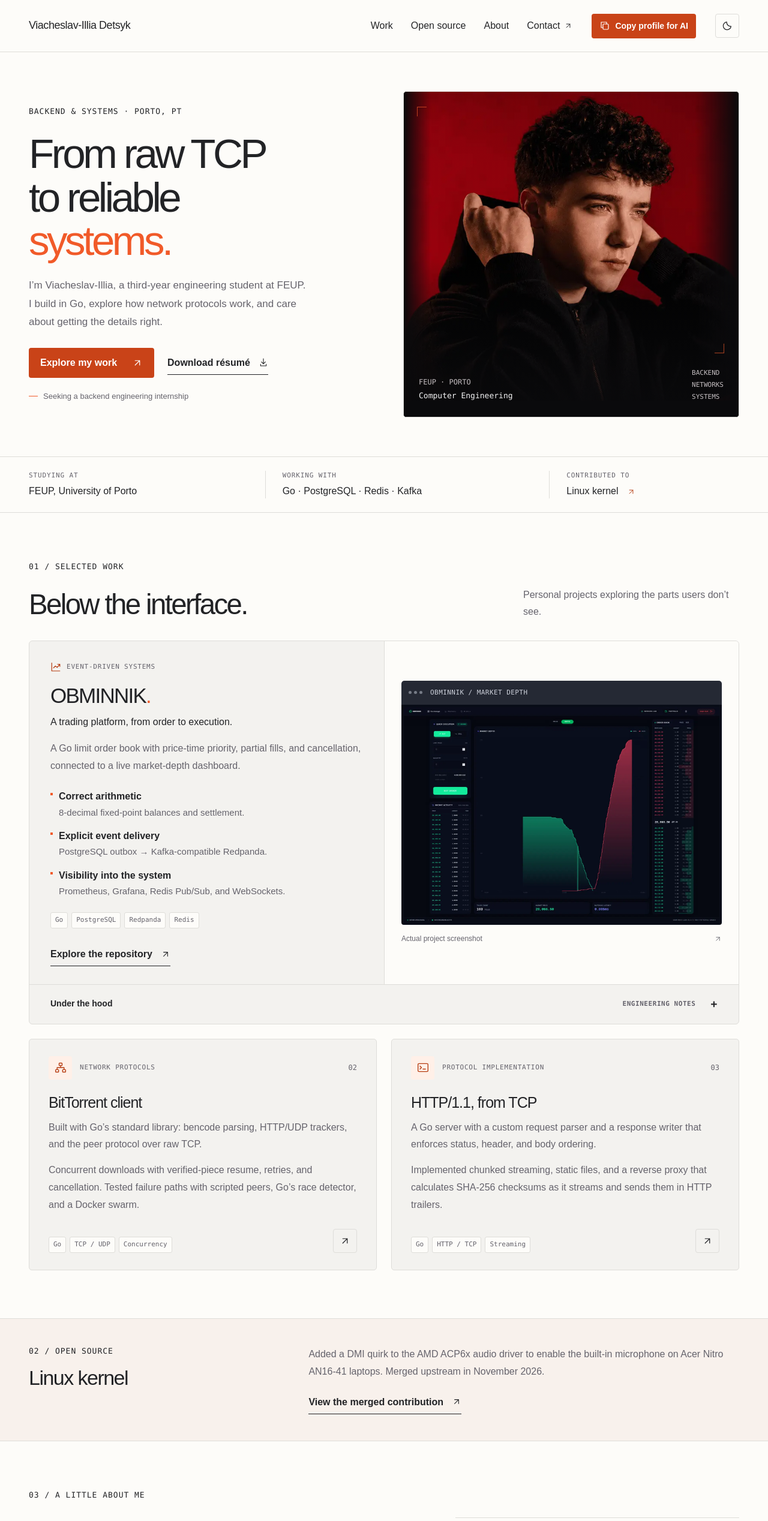
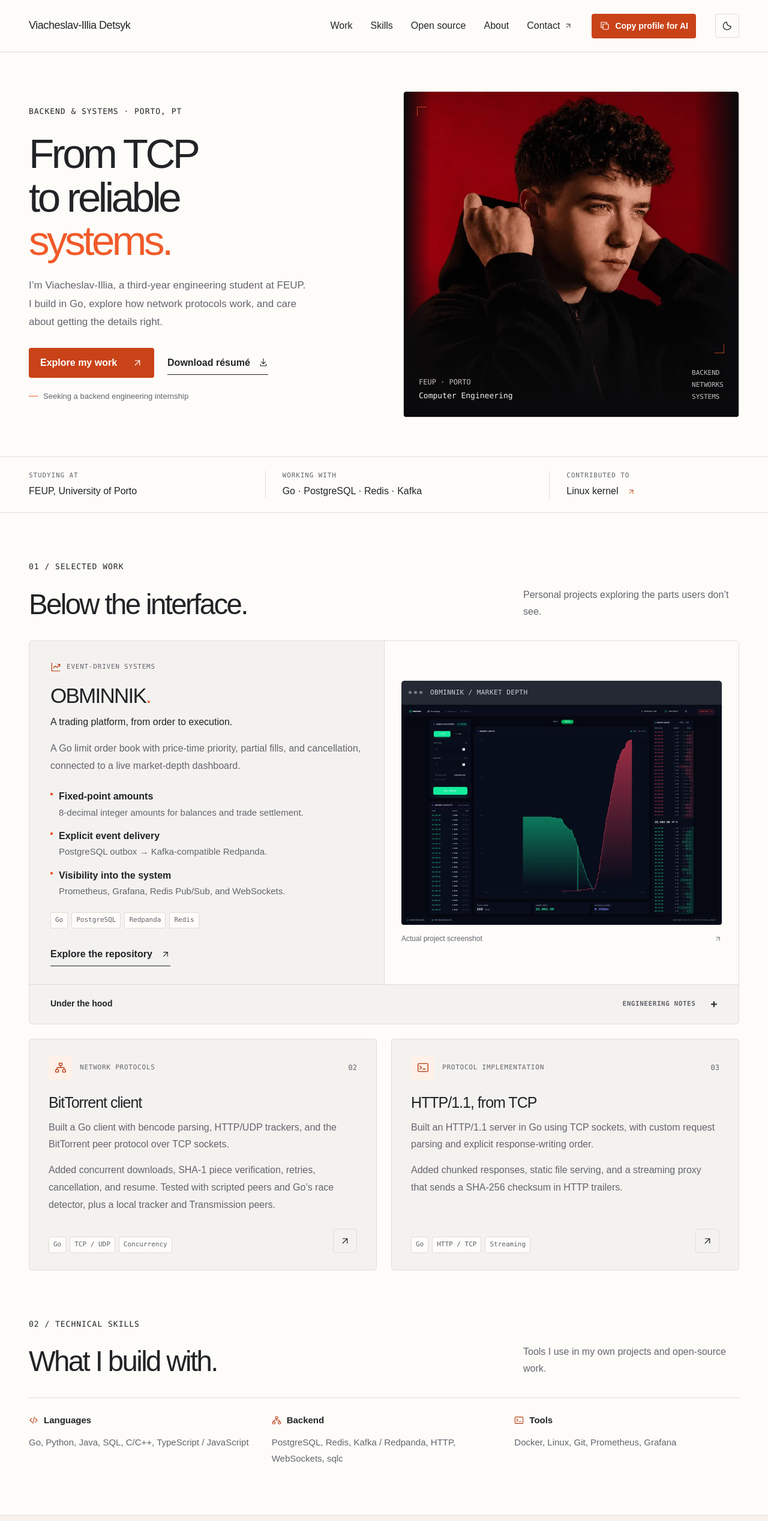
Before and after one commit to slavik-ua/slavik-ua.github.io, a plain HTML site: page index.html in a window 1280 px wide. Shown: the top 2536 px of the page at 60% size. Drawn offline with Linux system fonts and the light colour scheme.

Commit message:
Separate skills and clarify verified project descriptions

```diff
--- a/index.html
+++ b/index.html
@@ -9,7 +9,7 @@
   <link rel="canonical" href="https://slavik-ua.github.io/">
   <meta property="og:type" content="website">
   <meta property="og:title" content="Viacheslav-Illia Detsyk — Backend &amp; Systems">
-  <meta property="og:description" content="From raw TCP to reliable systems. Go projects, network protocols, and a merged Linux kernel fix.">
+  <meta property="og:description" content="From TCP to reliable systems. Go projects, network protocols, and a merged Linux kernel fix.">
   <meta property="og:url" content="https://slavik-ua.github.io/">
   <meta property="og:image" content="https://slavik-ua.github.io/assets/social-card.png">
   <meta property="og:image:alt" content="Viacheslav-Illia Detsyk. Backend systems, network protocols, and Go.">
@@ -50,7 +50,7 @@
 
   <header class="site-header"><div class="container header-inner">
     <a class="identity" href="#top"><span class="identity-name">Viacheslav-Illia Detsyk</span></a>
-    <nav class="nav-links" id="navigation" aria-label="Main navigation"><a href="#work">Work</a><a href="#open-source">Open source</a><a href="#about">About</a><a href="#contact">Contact <svg class="icon " aria-hidden="true"><use href="#i-arrow"/></svg></a></nav>
+    <nav class="nav-links" id="navigation" aria-label="Main navigation"><a href="#work">Work</a><a href="#skills">Skills</a><a href="#open-source">Open source</a><a href="#about">About</a><a href="#contact">Contact <svg class="icon " aria-hidden="true"><use href="#i-arrow"/></svg></a></nav>
     <div class="header-profile" hidden><button id="copy-profile" type="button" class="button button-primary header-copy" hidden><svg class="icon" aria-hidden="true"><use href="#i-copy"/></svg> Copy profile for AI</button><span id="profile-status" role="status"></span></div>
     <div class="header-controls"><button id="theme-toggle" class="icon-button" type="button" aria-label="Switch theme" title="Switch theme" hidden><svg class="icon theme-sun" aria-hidden="true"><use href="#i-sun"/></svg><svg class="icon theme-moon" aria-hidden="true"><use href="#i-moon"/></svg></button><button class="menu-toggle" type="button" aria-expanded="false" aria-controls="navigation">Menu <svg class="icon " aria-hidden="true"><use href="#i-menu"/></svg></button></div>
   </div></header>
@@ -59,7 +59,7 @@
     <section class="hero container" id="top" aria-labelledby="hero-title">
       <div class="hero-copy">
         <p class="eyebrow">BACKEND &amp; SYSTEMS · PORTO, PT</p>
-        <h1 id="hero-title">From raw TCP<br>to reliable<br><span>systems.</span></h1>
+        <h1 id="hero-title">From TCP<br>to reliable<br><span>systems.</span></h1>
         <p class="hero-intro">I’m Viacheslav-Illia, a third-year engineering student at FEUP. I build in Go, explore how network protocols work, and care about getting the details right.</p>
         <div class="hero-actions"><a class="button button-primary" href="#work">Explore my work <svg class="icon" aria-hidden="true"><use href="#i-arrow"/></svg></a><a class="text-link" href="assets/viacheslav-illia-detsyk-resume.pdf" download>Download résumé <svg class="icon" aria-hidden="true"><use href="#i-down"/></svg></a></div>
         <p class="availability"><span aria-hidden="true"></span> Seeking a backend engineering internship</p>
@@ -90,7 +90,7 @@
           <p class="project-subtitle">A trading platform, from order to execution.</p>
           <p>A Go limit order book with price-time priority, partial fills, and cancellation, connected to a live market-depth dashboard.</p>
           <ul class="project-points">
-            <li><span>Correct arithmetic</span>8-decimal fixed-point balances and settlement.</li>
+            <li><span>Fixed-point amounts</span>8-decimal integer amounts for balances and trade settlement.</li>
             <li><span>Explicit event delivery</span>PostgreSQL outbox → Kafka-compatible Redpanda.</li>
             <li><span>Visibility into the system</span>Prometheus, Grafana, Redis Pub/Sub, and WebSockets.</li>
           </ul>
@@ -115,30 +115,36 @@
         <article class="secondary-project" aria-labelledby="torrent-title">
           <div class="project-card-top"><span class="project-icon"><svg class="icon " aria-hidden="true"><use href="#i-network"/></svg></span><span class="project-type mono">NETWORK PROTOCOLS</span><span class="mono project-serial">02</span></div>
           <h3 id="torrent-title">BitTorrent client</h3>
-          <p>Built with Go’s standard library: bencode parsing, HTTP/UDP trackers, and the peer protocol over raw TCP.</p>
-          <p class="project-detail">Concurrent downloads with verified-piece resume, retries, and cancellation. Tested failure paths with scripted peers, Go’s race detector, and a Docker swarm.</p>
+          <p>Built a Go client with bencode parsing, HTTP/UDP trackers, and the BitTorrent peer protocol over TCP sockets.</p>
+          <p class="project-detail">Added concurrent downloads, SHA-1 piece verification, retries, cancellation, and resume. Tested with scripted peers and Go’s race detector, plus a local tracker and Transmission peers.</p>
           <div class="project-card-bottom"><div class="tags"><span>Go</span><span>TCP / UDP</span><span>Concurrency</span></div><a class="icon-button" href="https://github.com/slavik-ua/BitTorrentClient" aria-label="View BitTorrent client source on GitHub"><svg class="icon " aria-hidden="true"><use href="#i-arrow"/></svg></a></div>
         </article>
 
         <article class="secondary-project" aria-labelledby="http-title">
           <div class="project-card-top"><span class="project-icon"><svg class="icon " aria-hidden="true"><use href="#i-terminal"/></svg></span><span class="project-type mono">PROTOCOL IMPLEMENTATION</span><span class="mono project-serial">03</span></div>
           <h3 id="http-title">HTTP/1.1, from TCP</h3>
-          <p>A Go server with a custom request parser and a response writer that enforces status, header, and body ordering.</p>
-          <p class="project-detail">Implemented chunked streaming, static files, and a reverse proxy that calculates SHA-256 checksums as it streams and sends them in HTTP trailers.</p>
+          <p>Built an HTTP/1.1 server in Go using TCP sockets, with custom request parsing and explicit response-writing order.</p>
+          <p class="project-detail">Added chunked responses, static file serving, and a streaming proxy that sends a SHA-256 checksum in HTTP trailers.</p>
           <div class="project-card-bottom"><div class="tags"><span>Go</span><span>HTTP / TCP</span><span>Streaming</span></div><a class="icon-button" href="https://github.com/slavik-ua/httpfromtcp" aria-label="View HTTP server source on GitHub"><svg class="icon " aria-hidden="true"><use href="#i-arrow"/></svg></a></div>
         </article>
       </div>
     </section>
 
+    <section class="section container skills-section" id="skills" aria-labelledby="skills-title">
+      <p class="eyebrow">02 / TECHNICAL SKILLS</p>
+      <div class="section-heading"><h2 id="skills-title">What I build with.</h2><p>Tools I use in my own projects and open-source work.</p></div>
+      <dl class="skills-list"><div><dt><svg class="icon" aria-hidden="true"><use href="#i-code"/></svg> Languages</dt><dd>Go, Python, Java, SQL, C/C++, TypeScript / JavaScript</dd></div><div><dt><svg class="icon" aria-hidden="true"><use href="#i-network"/></svg> Backend</dt><dd>PostgreSQL, Redis, Kafka / Redpanda, HTTP, WebSockets, sqlc</dd></div><div><dt><svg class="icon" aria-hidden="true"><use href="#i-terminal"/></svg> Tools</dt><dd>Docker, Linux, Git, Prometheus, Grafana</dd></div></dl>
+    </section>
+
     <section class="open-source-section" id="open-source" aria-labelledby="oss-title">
       <div class="container oss-inner">
-        <div><p class="eyebrow">02 / OPEN SOURCE</p><h2 id="oss-title">Linux kernel</h2></div>
+        <div><p class="eyebrow">03 / OPEN SOURCE</p><h2 id="oss-title">Linux kernel</h2></div>
         <div class="oss-detail"><p>Added a DMI quirk to the AMD ACP6x audio driver to enable the built-in microphone on Acer Nitro AN16-41 laptops. Merged upstream in November 2026.</p><a class="text-link" href="https://github.com/torvalds/linux/commit/05998d64426a8f245f267bafee434d8cb00a5cb6">View the merged contribution <svg class="icon" aria-hidden="true"><use href="#i-arrow"/></svg></a></div>
       </div>
     </section>
 
     <section class="section container about-section" id="about" aria-labelledby="about-title">
-      <p class="eyebrow">03 / A LITTLE ABOUT ME</p>
+      <p class="eyebrow">04 / A LITTLE ABOUT ME</p>
       <div class="about-grid">
         <div>
           <h2 id="about-title">Curious about<br>what’s underneath.</h2>
@@ -151,12 +157,11 @@
           <div class="education-record"><p class="mono">EDUCATION</p><h3>FEUP · University of Porto</h3><p>B.S. in Informatics and Computer Engineering</p><p class="education-meta">Feb 2024 — Jan 2028 (expected)<br>Current average: 16/20</p></div>
         </div>
       </div>
-          <dl class="skills-list"><div><dt><svg class="icon " aria-hidden="true"><use href="#i-code"/></svg> Languages</dt><dd>Go, Python, Java, SQL, C/C++, TypeScript / JavaScript</dd></div><div><dt><svg class="icon " aria-hidden="true"><use href="#i-network"/></svg> Backend</dt><dd>PostgreSQL, Redis, Kafka / Redpanda, HTTP, WebSockets, sqlc</dd></div><div><dt><svg class="icon " aria-hidden="true"><use href="#i-terminal"/></svg> Tools</dt><dd>Docker, Linux, Git, Prometheus, Grafana</dd></div></dl>
     </section>
 
     <section class="contact-section" id="contact" aria-labelledby="contact-title">
       <div class="container contact-inner">
-        <div><p class="eyebrow">04 / GET IN TOUCH</p><h2 id="contact-title">Let’s talk <span>systems.</span></h2><p>Have a backend internship in mind? I’d like to hear about it.</p></div>
+        <div><p class="eyebrow">05 / GET IN TOUCH</p><h2 id="contact-title">Let’s talk <span>systems.</span></h2><p>Have a backend internship in mind? I’d like to hear about it.</p></div>
         <div class="contact-actions"><a class="button button-primary" href="mailto:detsykvyacheslav@gmail.com"><svg class="icon " aria-hidden="true"><use href="#i-mail"/></svg> Send me an email <svg class="icon " aria-hidden="true"><use href="#i-arrow"/></svg></a><div class="email-row"><a href="mailto:detsykvyacheslav@gmail.com">detsykvyacheslav@gmail.com</a><button id="copy-email" class="icon-button" type="button" aria-label="Copy email address" hidden><svg class="icon " aria-hidden="true"><use href="#i-copy"/></svg></button></div><span id="copy-status" class="copy-status" role="status"></span></div>
       </div>
     </section>
--- a/styles.css
+++ b/styles.css
@@ -110,6 +110,8 @@ p + p { margin-top: 16px; }
 .facts-inner .icon { width: 14px; height: 14px; margin-left: 10px; color: var(--accent-ink); }
 .facts-inner > a:hover { color: var(--accent-ink); }
 .section { padding-block: 80px; }
+.section.skills-section { padding-top: 0; }
+.skills-section .skills-list { margin-top: 0; }
 .section-topline { display: flex; gap: 20px; align-items: center; justify-content: space-between; }
 .section-heading { display: flex; justify-content: space-between; gap: 35px; align-items: end; margin-block: 23px 34px; }
 .section-heading h2, .about-section h2, .contact-section h2 { font-size: clamp(34px, 3.7vw, 48px); font-weight: 500; letter-spacing: -.055em; }
```
Also changed, not shown: assets/social-card.png, llms.txt, 2 other files.
